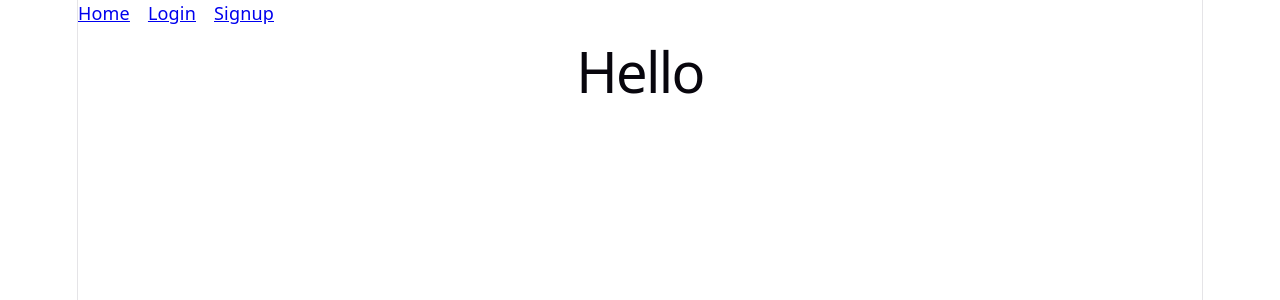
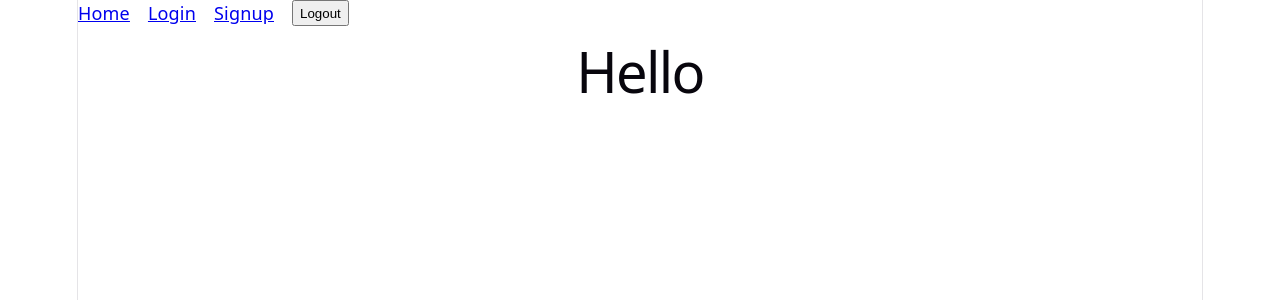
Before and after one commit to Benjamin-Re/blog-fe, a React (Vite) app: page / in a window 1280 px wide. Shown: the top 300 px of the page. Built offline with nearby package versions, Linux system fonts and the light colour scheme.

Commit message:
add logout button to navbar and update readme

```diff
--- a/src/components/Navbar.tsx
+++ b/src/components/Navbar.tsx
@@ -1,12 +1,20 @@
-import { Link } from "react-router-dom";
+import { Link, useNavigate } from "react-router-dom";
 import styles from "./Navbar.module.css"
 
+
 export function Navbar() {
+    const navigate = useNavigate()
+    async function handleLogout() {
+        await fetch('http://localhost:3000/users/logout', {method: 'GET', credentials: 'include'})
+        navigate('/')
+    }
+
     return (
         <div className={styles.navContainer}>
             <Link to="/">Home</Link>
             <Link to="/users/login">Login</Link>
             <Link to="/users/signup">Signup</Link>
+            <button onClick={handleLogout}>Logout</button>
         </div>
     )
 }
```
Also changed, not shown: 1 other file (tests, documents, lock files or other folders).
